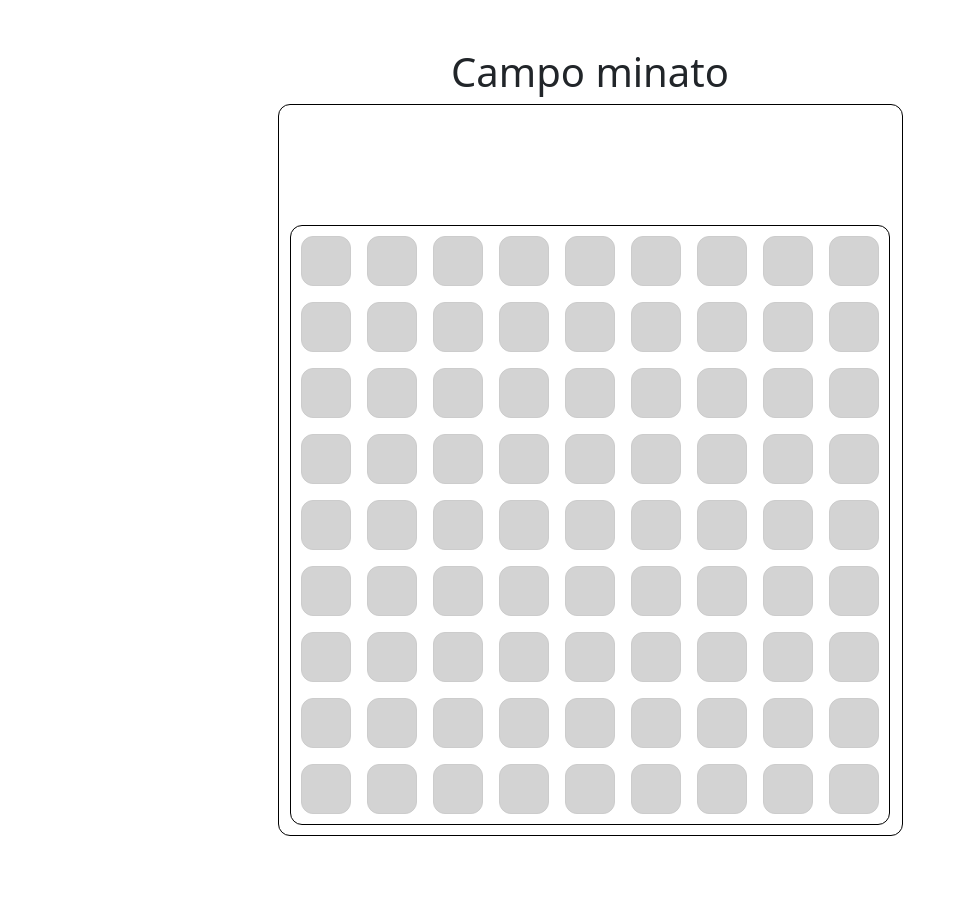
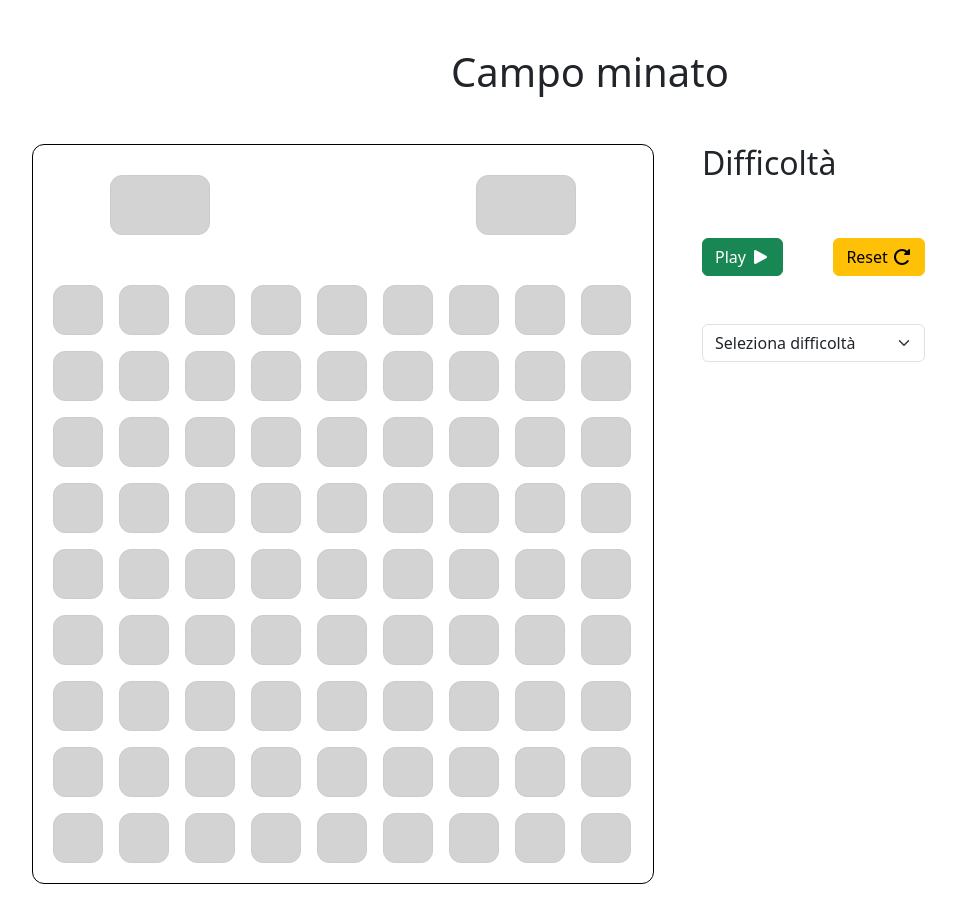
Before and after one commit to FrancescoGiommi/campo-minato, a plain HTML site: page index.html in a window 1280 px wide. Shown: the whole page, without its empty margins (50-1006 px from the left). Before the commit the page ends 884 px from the top, so only its background shows below. Drawn offline with nearby package versions, Linux system fonts and the light colour scheme.

Commit message:
Add settings button

```diff
--- a/css/style.css
+++ b/css/style.css
@@ -4,11 +4,9 @@
   border-radius: 12px;
   width: 625px;
   margin: auto;
-  padding-top: 120px;
 }
 
 .grid-container {
-  border: 1px solid black;
   padding: 10px;
   border-radius: 12px;
   width: 600px;
@@ -22,3 +20,30 @@
   border: 1px solid #ccc;
   border-radius: 12px;
 }
+
+.mines-times-container {
+  margin-bottom: 20px;
+  border-radius: 12px;
+  height: 100px;
+}
+
+.mines {
+  width: 100px;
+  height: 60px;
+  background-color: lightgray;
+  border: 1px solid #ccc;
+  border-radius: 12px;
+}
+
+.emoji {
+  width: 60px;
+  height: 60px;
+}
+
+.time {
+  width: 100px;
+  height: 60px;
+  background-color: lightgray;
+  border: 1px solid #ccc;
+  border-radius: 12px;
+}
--- a/index.html
+++ b/index.html
@@ -5,6 +5,15 @@
     <meta name="viewport" content="width=device-width, initial-scale=1.0" />
 
     <link rel="stylesheet" href="./css/style.css" />
+
+    <!-- Font Awesome -->
+    <link
+      rel="stylesheet"
+      href="https://cdnjs.cloudflare.com/ajax/libs/font-awesome/7.0.1/css/all.min.css"
+      integrity="sha512-2SwdPD6INVrV/lHTZbO2nodKhrnDdJK9/kg2XD1r9uGqPo1cUbujc+IYdlYdEErWNu69gVcYgdxlmVmzTWnetw=="
+      crossorigin="anonymous"
+      referrerpolicy="no-referrer"
+    />
 
     <!-- Bootstrap -->
     <link
@@ -17,9 +26,17 @@
   </head>
   <body>
     <div class="container my-5">
-      <h1 class="text-center">Campo minato</h1>
+      <h1 class="text-center mb-5">Campo minato</h1>
       <!-- Griglia 9x9 -->
+      <div class="d-flex gap-5">
         <div class="out-container">
+          <div
+            class="mines-times-container d-flex justify-content-around align-items-center p-3"
+          >
+            <div class="mines"></div>
+            <div class="emoji fs-1"></div>
+            <div class="time"></div>
+          </div>
           <div class="grid-container">
             <div class="d-flex gap-3">
               <div class="grid"></div>
@@ -122,6 +139,31 @@
             </div>
           </div>
         </div>
+        <div class="d-flex flex-column gap-5 h-50 w-100">
+          <h2>Difficoltà</h2>
+          <div class="d-flex flex-column h-50 w-50">
+            <!-- Bottoni Play e Reset -->
+            <div class="d-flex justify-content-between gap-3 w-100 h-50">
+              <button class="btn btn-success">
+                Play <i class="fa-solid fa-play"></i>
+              </button>
+              <button class="btn btn-warning">
+                Reset <i class="fa-solid fa-rotate-right"></i>
+              </button>
+            </div>
+            <!-- Select Difficoltà -->
+            <select
+              class="form-select mt-5"
+              aria-label="Default select example"
+            >
+              <option selected>Seleziona difficoltà</option>
+              <option value="facile">Facile</option>
+              <option value="normale">Normale</option>
+              <option value="difficile">Difficile</option>
+            </select>
+          </div>
+        </div>
+      </div>
     </div>
     <script src="./js/main.js"></script>
     <script
```
Lines whose indentation alone changed are shown as unchanged.
